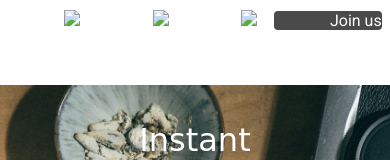
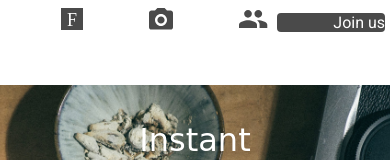
Before and after one commit to meghanoffredo/fotomaticWebsite, a plain HTML site: page index.html in a window 390 px wide. Shown: the top 160 px of the page. Drawn offline with Linux system fonts and the light colour scheme; a web font is replaced by a local one.

Commit message:
adjust header image links for mobile

```diff
--- a/css/style.css
+++ b/css/style.css
@@ -28,7 +28,8 @@ html {
   max-width: 100%;
 }
 
-@media only screen and (max-width: 760px) {
+/* Mobile Specs */
+@media only screen and (max-width: 480px) {
   .main-content {
     top: 2.5625rem;
   }
--- a/index.html
+++ b/index.html
@@ -26,9 +26,9 @@
       </nav>
       <nav class="mobile">
         <ul>
-          <li><a href="#"><img src="./resources/images/ic-logo.svg"></a></li>
-          <li><a href="#"><img src="./resources/images/ic-product-detail.svg"></a></li>
-          <li><a href="#"><img src="./resources/images/ic-about-us.svg"></a></li>
+          <li><a href="#"><img src="images/ic-logo.svg"></a></li>
+          <li><a href="#"><img src="images/ic-product-detail.svg"></a></li>
+          <li><a href="#"><img src="images/ic-about-us.svg"></a></li>
           <li><a href="#" class="button">Join us</a></li>
         </ul>
       </nav>
```
